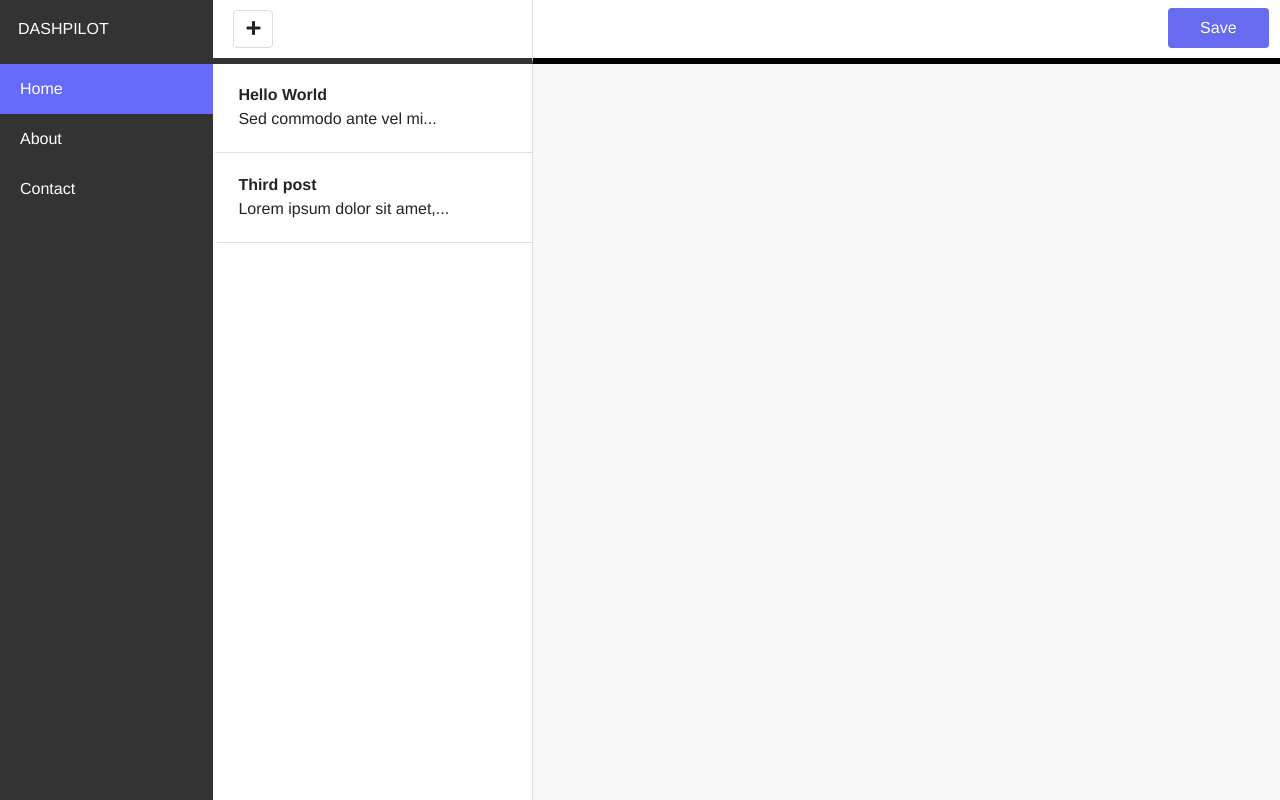
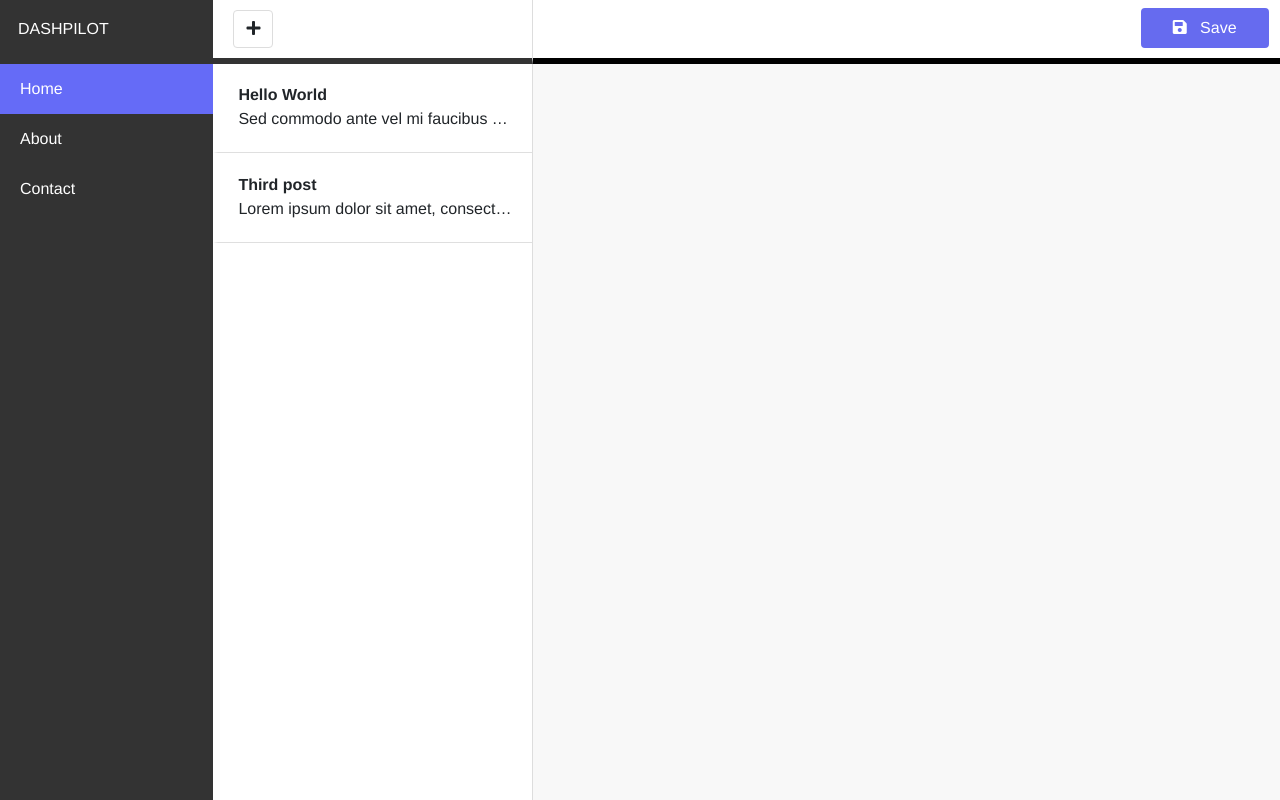
Before and after one commit to dashpilot/svelte-headless-cms, a Svelte app: page / in a window 1280 px wide. Built offline with nearby package versions, Linux system fonts and the light colour scheme.

Commit message:
Added save icons

```diff
--- a/src/App.svelte
+++ b/src/App.svelte
@@ -7,6 +7,8 @@
   let data;
   let loading = true;
   let saving = false;
+  let saved = false;
+
   let curCatSlug = "home";
 
   let curPostId;
@@ -64,7 +66,12 @@
     call_api('api/save', opts).then(function(res) {
       if (res.status=='ok') {
         saving = false;
+        saved = true;
         console.log('Saved');
+        setTimeout(()=>{
+          saved = false;
+        }, 2000)
+
       } else {
         saving = false;
         console.log('Error saving');
@@ -117,7 +124,7 @@ Loading
 
         <b>{item.title}</b>
         <br>
-        <span>{truncateString(item.body, 5)}...</span>
+        <span>{truncateString(item.body, 7)}...</span>
 
       </li>
       {/each}
@@ -137,9 +144,13 @@ Loading
         <button class="btn btn-primary mt-1" on:click={save}>
           {#if saving}
           <i class="fas fa-spinner fa-spin"></i>
+          {:else if saved}
+          <i class="fas fa-check"></i>
+          {:else}
+          <i class="fas fa-save"></i>
           {/if}
 
-          Save</button>
+         &nbsp; Save</button>
       </div>
 
     </div>
```
